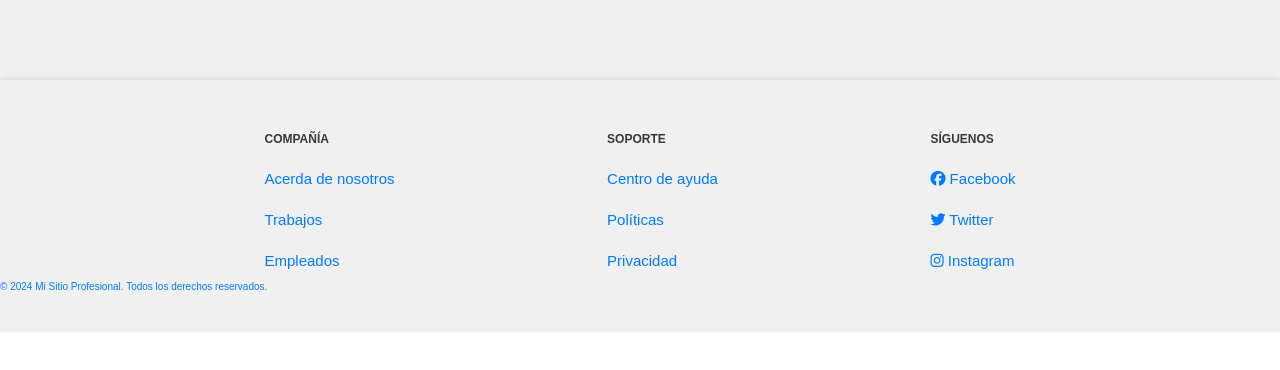
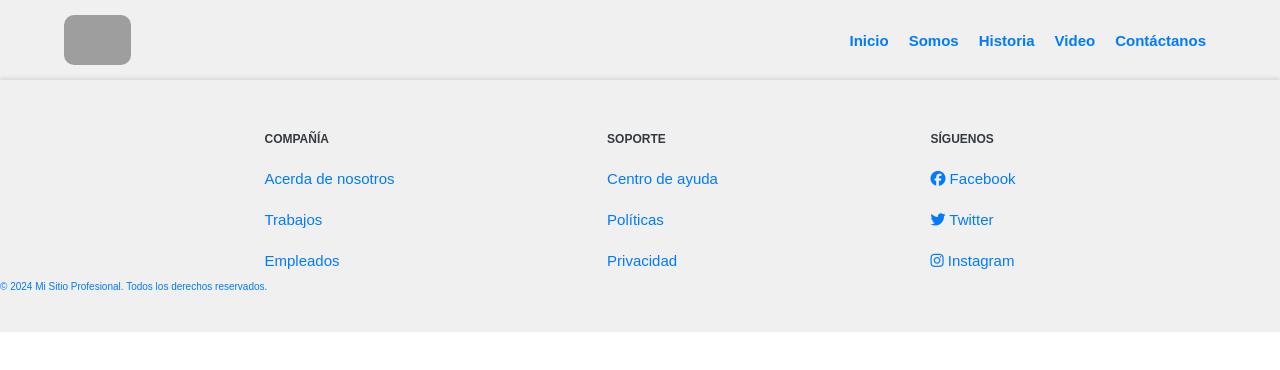
Before and after one commit to IsaelFatamaDev/GitFlow_Demo, a plain HTML site: page index.html in a window 1280 px wide. Drawn offline with nearby package versions, Linux system fonts and the light colour scheme; grey boxes are pictures that could not be loaded.

Commit message:
feat: Feature header static

```diff
--- a/index.html
+++ b/index.html
@@ -12,7 +12,21 @@
 
 <body>
     <header>
-        <!-- Aqui va el codigo del header.html -->
+        <div class="contenedor">
+            <div class="logo">
+                <img src="https://scontent.flim19-1.fna.fbcdn.net/v/t39.30808-6/457203854_909039594595482_8603146586059593887_n.jpg?_nc_cat=103&ccb=1-7&_nc_sid=6ee11a&_nc_eui2=AeGAVH-kSOREXi2MBU_U8FoXxiHE4Wh-I8LGIcThaH4jwkqccPrstNixLn6Z2u_0EDOlVwNkFGnDrYBac_moxtPk&_nc_ohc=xgUUW5kJwh8Q7kNvgHPKjIi&_nc_ht=scontent.flim19-1.fna&oh=00_AYBqmb2ydn0xOmA1LDDyNfgx1ar1p_wuyEk79JZ4pbuVFg&oe=66F24608"
+                    alt="Logo" height="55">
+            </div>
+            <nav class="menuPrincipal">
+                <ul class="navbar">
+                    <li><a href="#inicio">Inicio</a></li>
+                    <li><a href="#nosotros">Somos</a></li>
+                    <li><a href="#historia">Historia</a></li>
+                    <li><a href="#video">Video</a></li>
+                    <li><a href="#footer">Contáctanos</a></li>
+                </ul>
+            </nav>
+        </div>
     </header>
 
     <main>
--- a/js/header.js
+++ b/js/header.js
@@ -1 +1,5 @@
 // Aqui va el codigo del header.js
+const header = document.querySelector("header");
+window.addEventListener("scroll", function () {
+     header.classList.toggle("sticky", this.window.scrollY > 60)
+});
```
